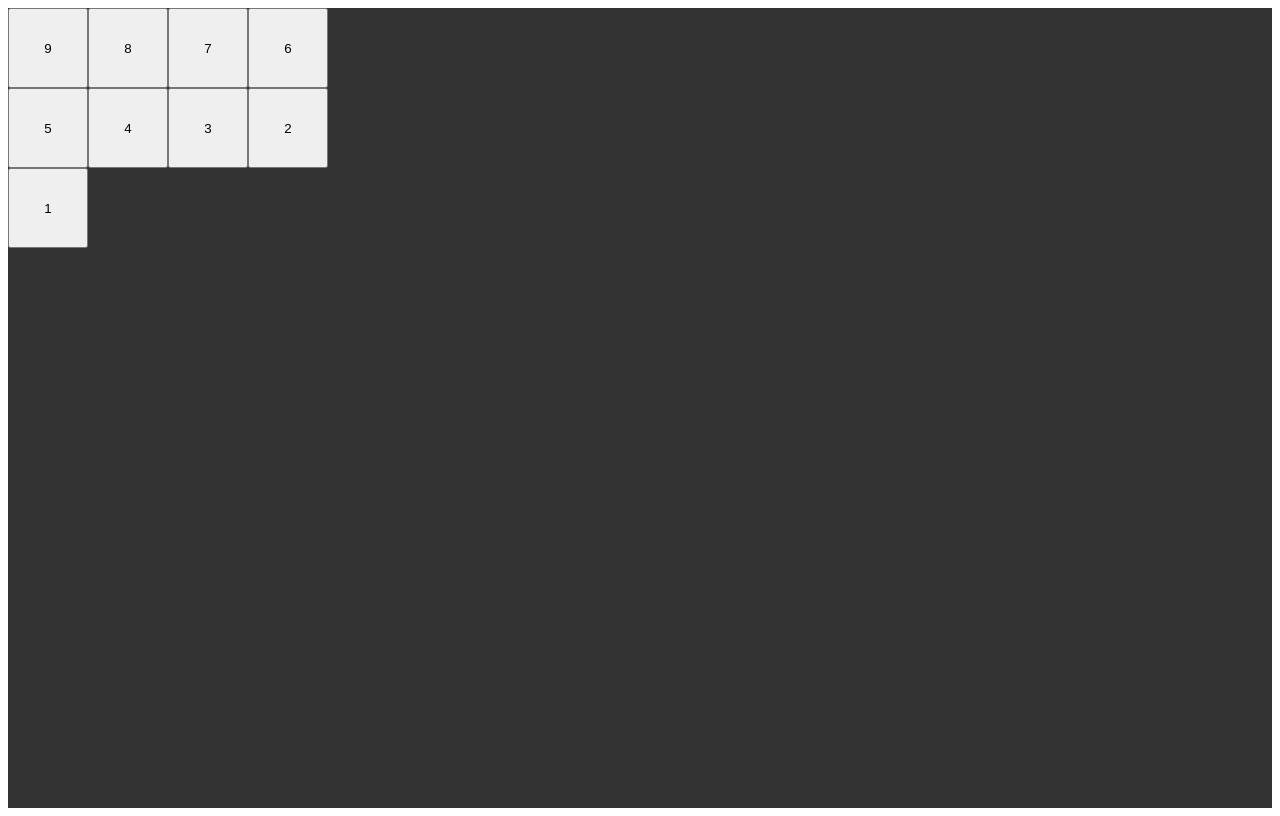
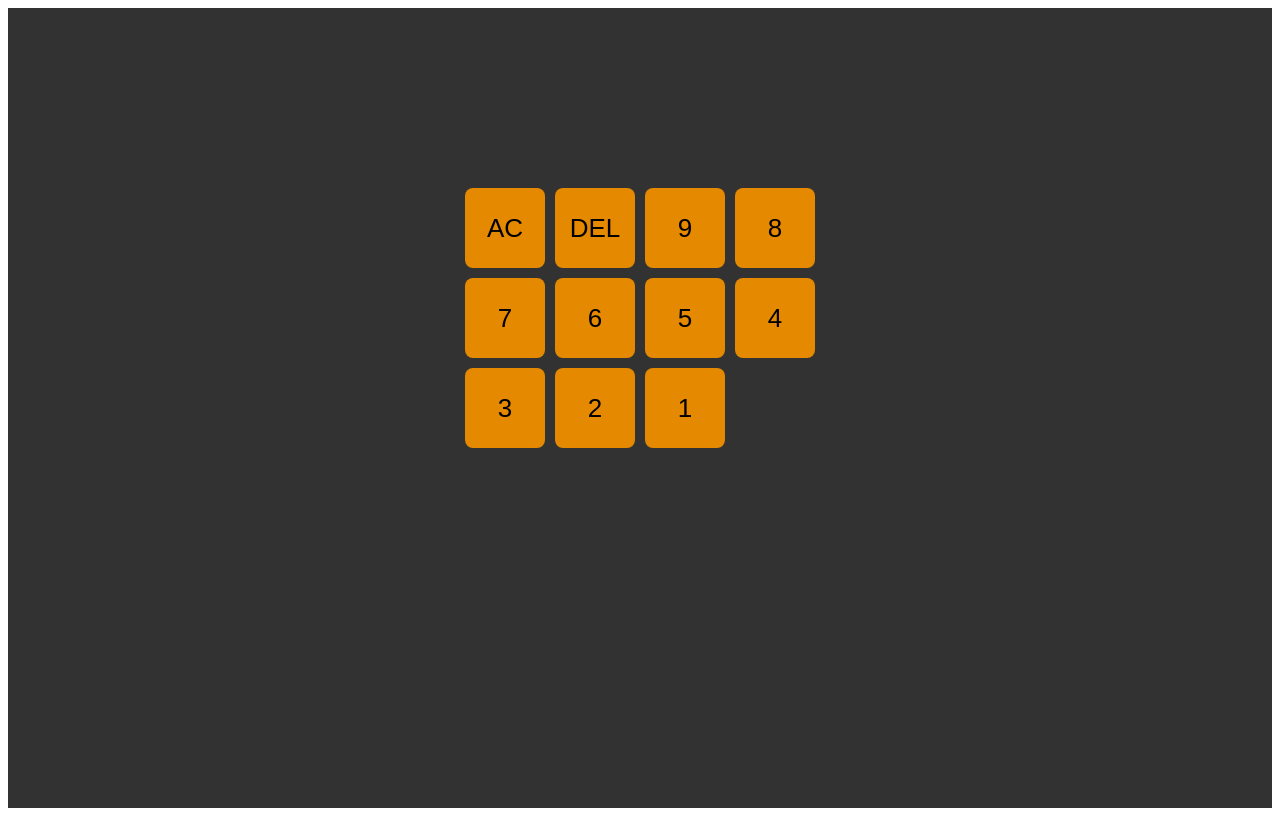
Before and after one commit to Djura22/ReactCalc_typescript, a React (Create React App) app: page / in a window 1280 px wide. Built offline with nearby package versions, Linux system fonts and the light colour scheme.

Commit message:
Styling: Buttons

```diff
--- a/src/App.tsx
+++ b/src/App.tsx
@@ -3,9 +3,12 @@ import styled from 'styled-components';
 import Calculator from './components/Calculator';
 
 const Container = styled.div`
+  align-items: center;
+  background: #323232;
   display: flex;
+  flex-direction: column;
+  justify-content: center;
   min-height: 100vh;
-  flex-direction: column;
 
 `;
 
--- a/src/components/Button.tsx
+++ b/src/components/Button.tsx
@@ -6,6 +6,10 @@ type Props = {
 }
 
 const StyledButton = styled.button`
+  background: #e48900;
+  border: none;
+  border-radius: 8px;
+  font-size: 26px;
 `;
 
 const Button: React.FC<Props> = ( {label} ) => {
--- a/src/components/Calculator.tsx
+++ b/src/components/Calculator.tsx
@@ -3,12 +3,12 @@ import styled from 'styled-components';
 import Button from './Button';
 
 const Container = styled.div`
-  background: #323232;
-  flex: 1;
+
 `;
 
 const Grid = styled.div`
   display: grid;
+  grid-gap: 10px;
   grid-template-columns: repeat(4, 80px);
   grid-template-rows: repeat(5, 80px);
 `;
@@ -17,6 +17,8 @@ const Calculator: React.FC<{}> = () => {
   return (
     <Container>
       <Grid>
+        <Button label="AC" />
+        <Button label="DEL" />
         <Button label="9" />
         <Button label="8" />
         <Button label="7" />
```
